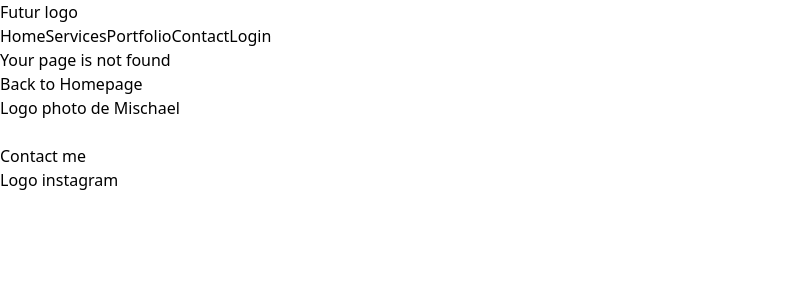
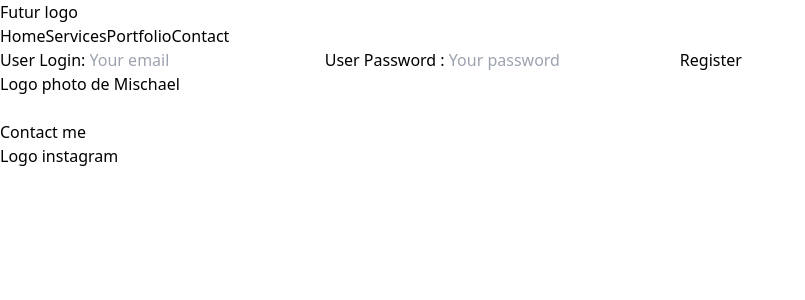
Before and after one commit to MischaelP/mikayel-portfolio-photo, a React (Vite) app: page /Register in a window 1280 px wide. Before the commit this address had no page. Shown: the top 300 px of the page, without its empty margins (0-805 px from the left). Built offline with nearby package versions, Linux system fonts and the light colour scheme.

Commit message:
ADD Register page

```diff
--- a/src/App.jsx
+++ b/src/App.jsx
@@ -9,6 +9,7 @@ import Login from "./pages/Login";
 import Notfound from './pages/Notfound';
 import NavBar from './components/NavBar';
 import Footer from './components/Footer';
+import Register from './pages/Register';
 
 function App() {
   return (
@@ -21,6 +22,7 @@ function App() {
           <Route path="/Portofolio" element={<Portfolio />} />
           <Route path="/Contact" element={<Contact />} />
           <Route path="/Login" element={<Login />} />
+          <Route path="/Register" element={<Register />} />
           <Route path="*" element={<Notfound />} />
         </Routes>
       <Footer />
--- a/src/components/LoginForm.jsx
+++ b/src/components/LoginForm.jsx
@@ -3,7 +3,6 @@ import React from 'react'
 function LoginForm() {
   return (
     <>
-    <p>Formulaire de Enregistrement nouvel utilisateur</p>
     <div className='flex'>
       <div className='w-1/2 bg-grey-100 rounded-sm'>
         <form>
--- a/src/components/NavBar.jsx
+++ b/src/components/NavBar.jsx
@@ -13,7 +13,6 @@ function NavBar() {
         <Link to ="/Services" className='font-semibold hover:text-xl hover:font-semibold'>Services</Link>
         <Link to ="/Portfolio" className='font-semibold hover:text-xl hover:font-semibold'>Portfolio</Link>
         <Link to ="/Contact" className='font-semibold hover:text-xl hover:font-semibold'>Contact</Link>
-        <Link to ="/Login" className='font-semibold hover:text-xl hover:font-semibold'>Login</Link>
       </div>
     </nav>
   )
--- /dev/null
+++ b/src/pages/Register.jsx
@@ -0,0 +1,40 @@
+import React from 'react'
+import { useState } from 'react';
+
+function Register() {
+    const [userLogin, setUserLogin] = useState("");
+    const [userPassword, setUserPassword] = useState("");
+
+    const handleRegister = (e) => {
+        e.preventDefault();
+
+        const newUser = {
+            userLogin,
+            userPassword
+        }
+
+        console.log(newUser);
+    }
+
+  return (
+
+    <>
+    <div className='flex'>
+    <div className='flex'>
+      <div className='w-1/2 bg-grey-100 rounded-sm'>
+        <form>
+          <label htmlFor='Login'>User Login: </label>
+          <input type='email' name='login' placeholder='Your email' onChange={(e) => setUserLogin(e.target.value)} />
+          <label htmlFor='password'> User Password : </label>
+          <input type='password' name='loginPassword' placeholder='Your password' onChange={(e) => setUserPassword(e.target.value)} />
+          <button className=' px-4 py-2 rounded-xl bg-gray-600 hover:text-white hover:font-semibold' onClick={handleRegister}>Register</button>
+        </form>
+      </div>
+
+    </div>
+    </div>
+    </>
+  )
+}
+
+export default Register
```
